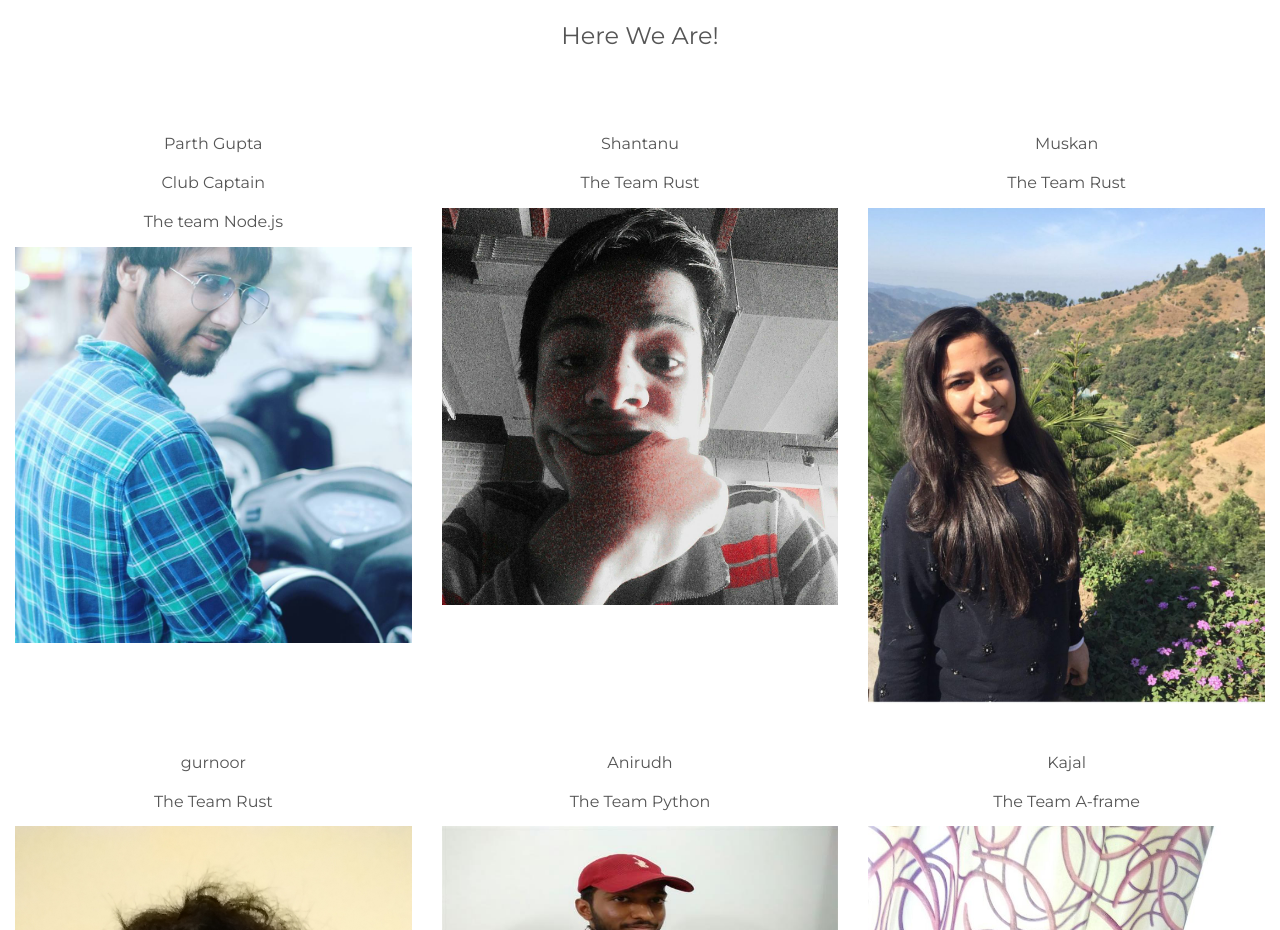
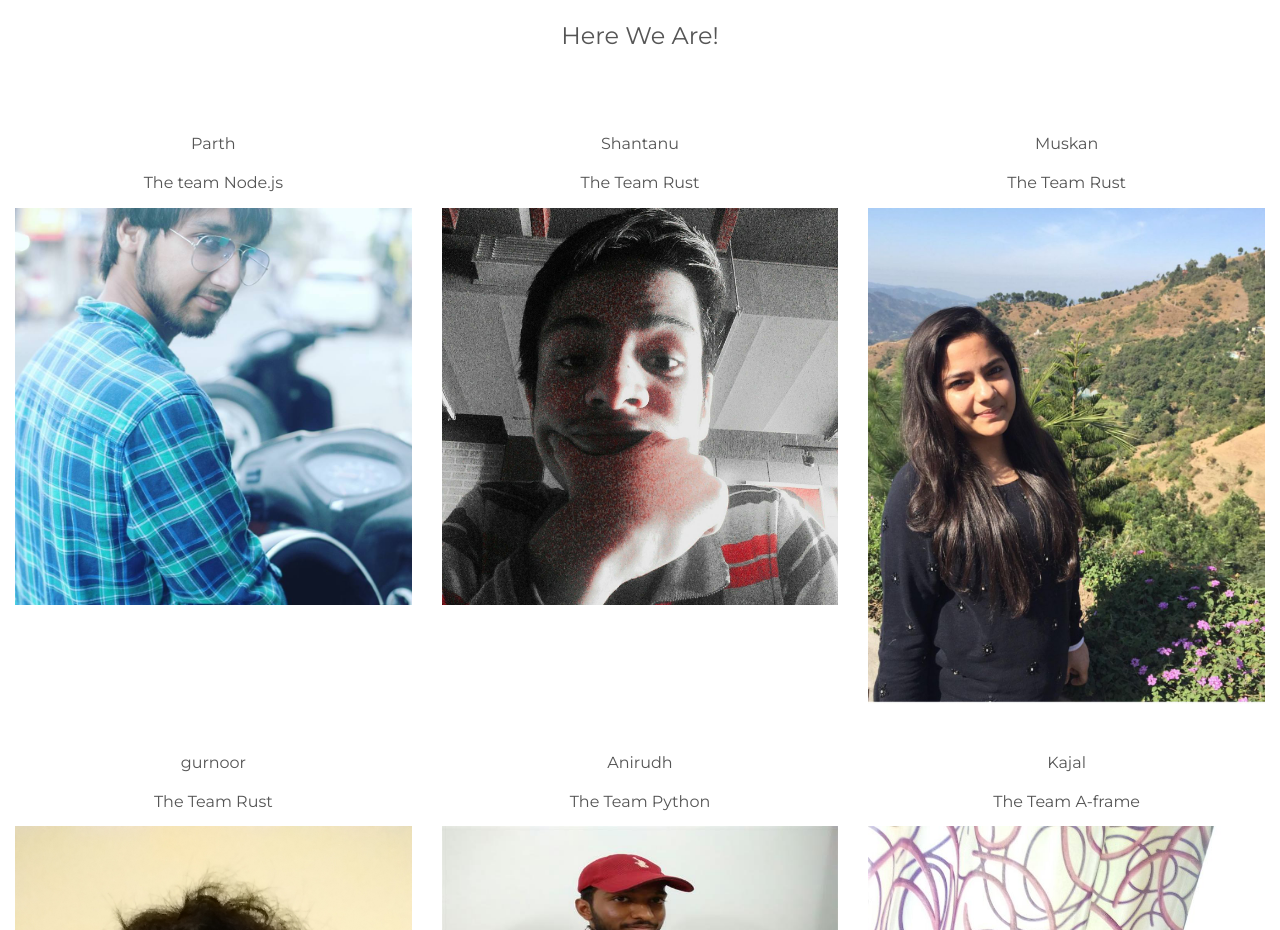
Before and after one commit to parth0595/website, a plain HTML site: page web1.html in a window 1280 px wide. Shown: the part 1160-2090 px from the top of the page. Drawn offline with nearby package versions, Linux system fonts and the light colour scheme.

Commit message:
club captain

```diff
--- a/web1.html
+++ b/web1.html
@@ -128,8 +128,8 @@
   <h3 class="margin">Here We Are!</h3><br>
     <div class="row">
       <div class="col-sm-4">
-        <p>Parth Gupta</p>
-        <p>Club Captain</p>
+        <p>Parth </p>
+        <!-- <p>Club Captain</p> -->
         <p>The team Node.js</p>
         <img src="parth1.jpg" class="img-responsive margin" style="width:100%" alt="Image">
       </div>
```
